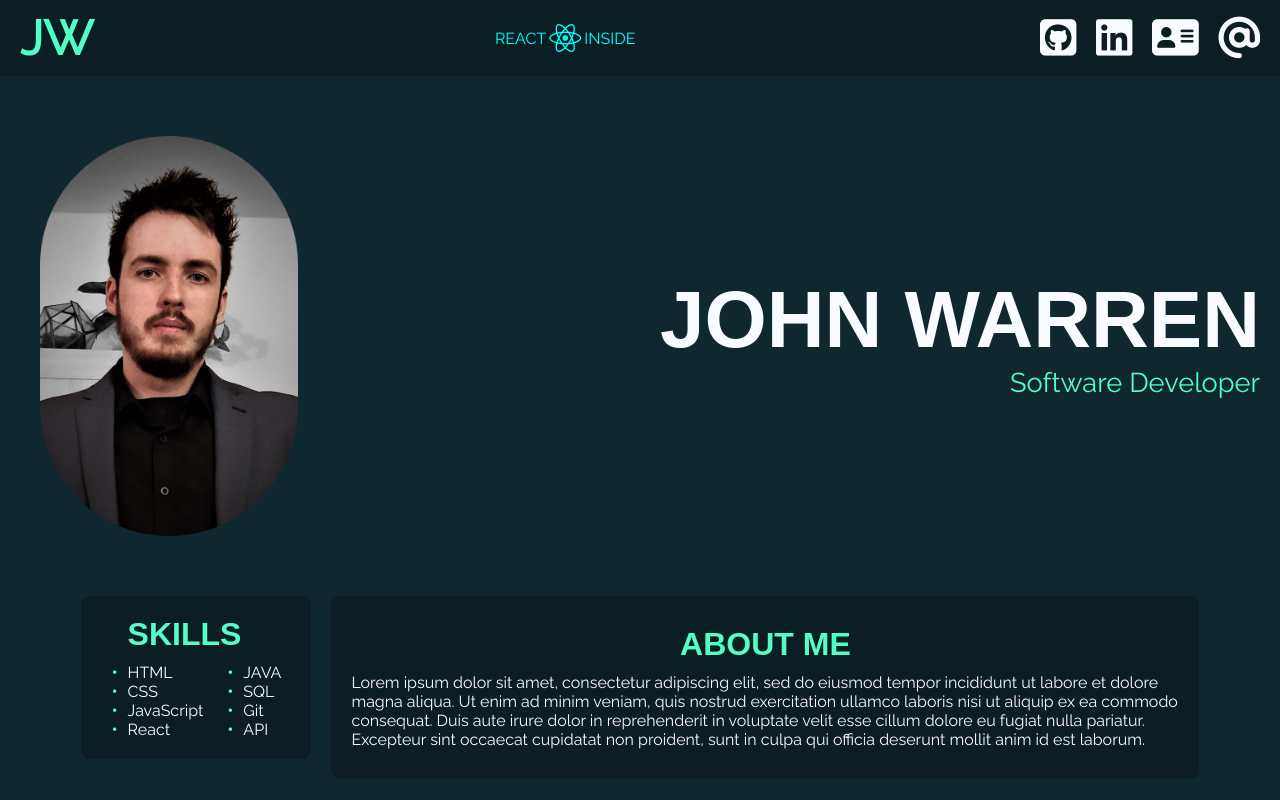
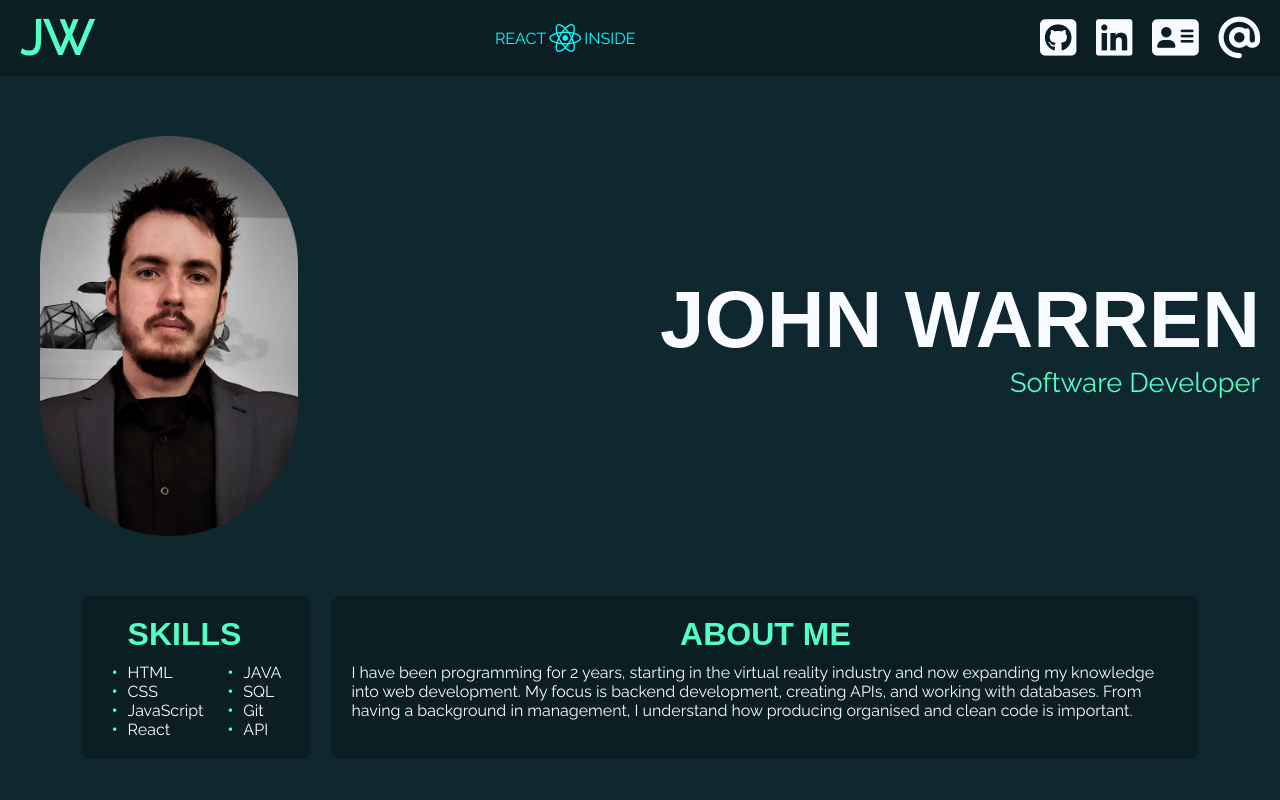
Before and after one commit to johnw-north/react-portfolio, a React (Create React App) app: page / in a window 1280 px wide. Shown: the top 800 px of the page. Built offline with nearby package versions, Linux system fonts and the light colour scheme; a web font is replaced by a local one.

Commit message:
add my about

```diff
--- a/src/App.css
+++ b/src/App.css
@@ -102,7 +102,6 @@ body {
     align-items: center;
     background-color: #0b1e24;
     margin-right: 20px;
-    margin-bottom: 20px;
     padding: 20px;
     padding-right: 30px;
     padding-left: 7px;
@@ -137,7 +136,7 @@ body {
 .about__bio {
     display: flex;
     flex-direction: column;
-    justify-content: center;
+    /* justify-content: center; */
     align-items: center;
     background-color: #0b1e24;
     padding: 20px;
--- a/src/components/About.js
+++ b/src/components/About.js
@@ -23,7 +23,7 @@ function About() {
         <div className="about__bio">
           <h1 className="bio__title">ABOUT ME</h1>
           <p>
-          Lorem ipsum dolor sit amet, consectetur adipiscing elit, sed do eiusmod tempor incididunt ut labore et dolore magna aliqua. Ut enim ad minim veniam, quis nostrud exercitation ullamco laboris nisi ut aliquip ex ea commodo consequat. Duis aute irure dolor in reprehenderit in voluptate velit esse cillum dolore eu fugiat nulla pariatur. Excepteur sint occaecat cupidatat non proident, sunt in culpa qui officia deserunt mollit anim id est laborum.
+            I have been programming for 2 years, starting in the virtual reality industry and now expanding my knowledge into web development. My focus is backend development, creating APIs, and working with databases. From having a background in management, I understand how producing organised and clean code is important.
           </p>
         </div>
       </div>
```
